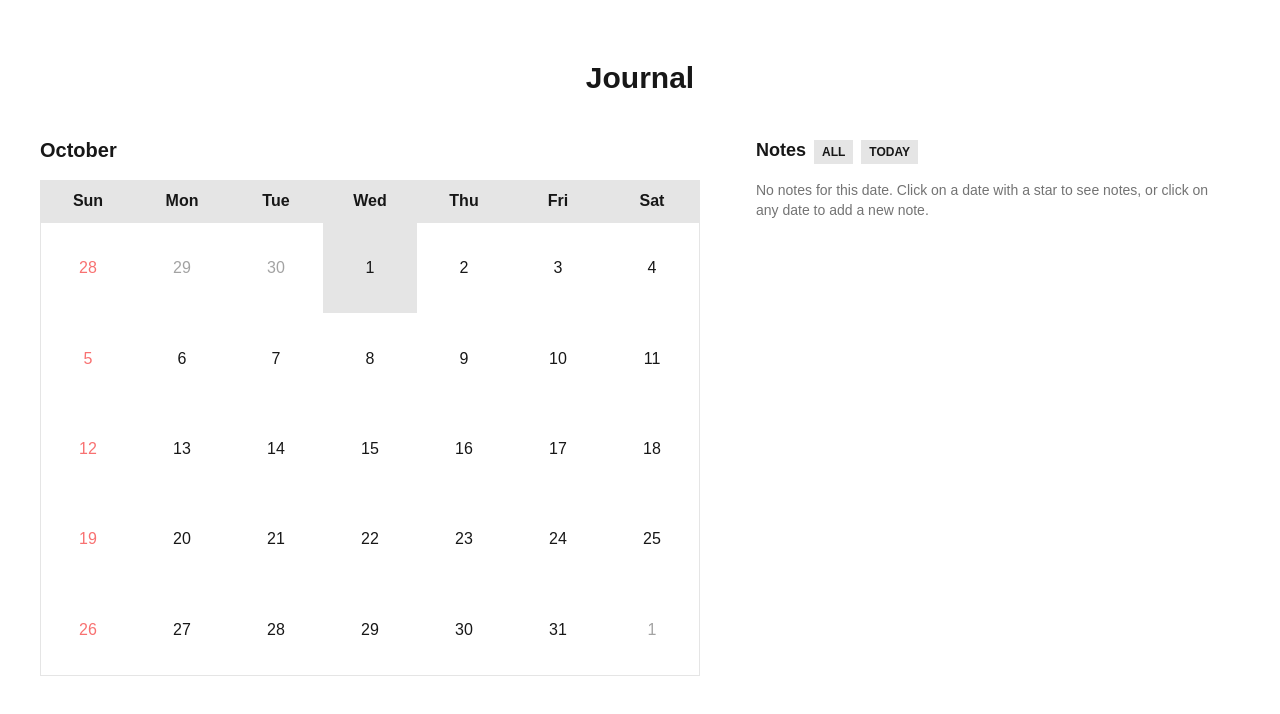
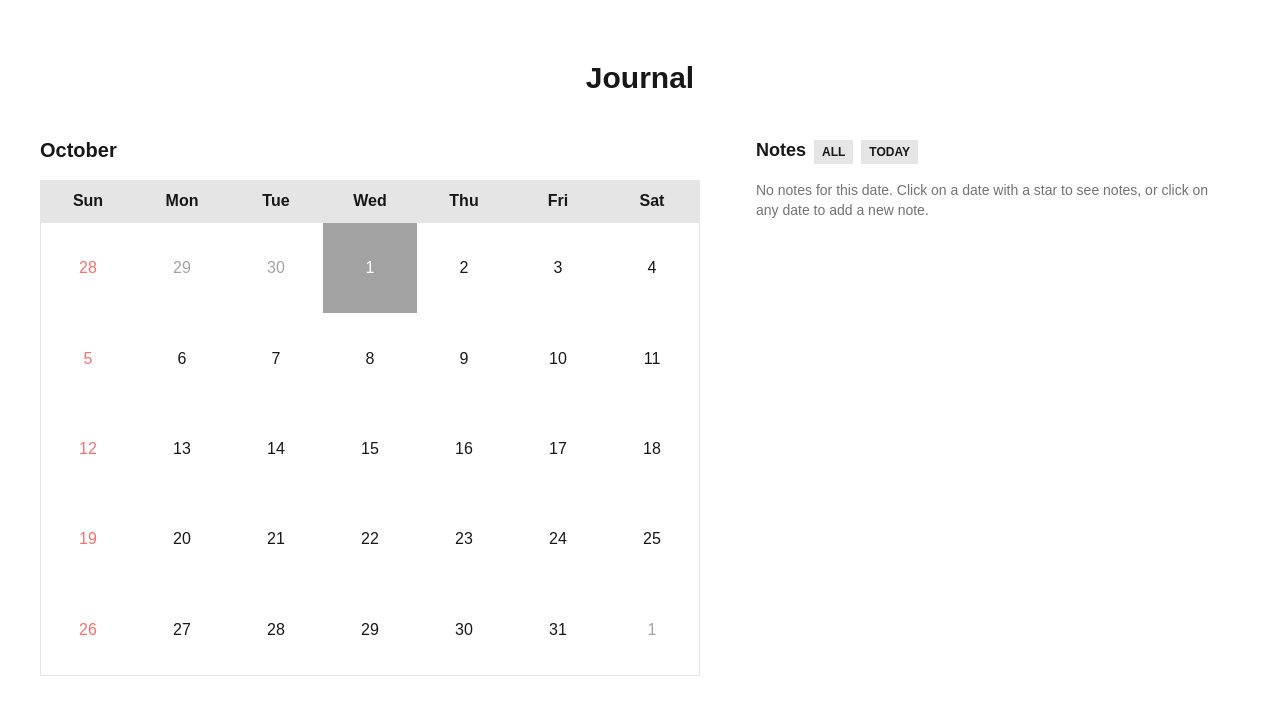
Before and after one commit to marjj/calendar-journal, a React (Create React App) app: page / in a window 1280 px wide. Shown: the top 714 px of the page. Built offline with nearby package versions, Linux system fonts and the light colour scheme; some icons are missing; a web font is replaced by a local one.

Commit message:
data add sample

```diff
--- a/src/App.js
+++ b/src/App.js
@@ -26,8 +26,8 @@ function App() {
   const [note, setNote] = useState({
     'title': '',
     'content': '',
-    'date': selectedDate.toLocaleDateString('en-US'),
-    'time': selectedDate.toLocaleTimeString('en-US', { hour: '2-digit', minute: '2-digit' })
+    'date': (selectedDate ?? new Date()).toLocaleDateString('en-US'),
+    'time': (selectedDate ?? new Date()).toLocaleTimeString('en-US', { hour: '2-digit', minute: '2-digit' })
   })
 
   useEffect(() => {
@@ -52,8 +52,8 @@ function App() {
   useEffect(() => {
     setNote({
       ...note,
-      date: selectedDate.toLocaleDateString('en-US'),
-      time: selectedDate.toLocaleTimeString('en-US', { hour: '2-digit', minute: '2-digit' })
+      date: (selectedDate ?? new Date()).toLocaleDateString('en-US'),
+      time: (new Date()).toLocaleString('en-US', { hour: 'numeric', minute: 'numeric', hour12: true })
     })
 
     dataUpdated()
@@ -64,10 +64,17 @@ function App() {
   }, [displayData])
 
   function dataUpdated () {
+
+    if (!selectedDate) {
+      setDisplayData({
+        data: data.data.sort((a, b) => new Date(b.date) - new Date(a.date))
+      })
+      return
+    }
     setDisplayData({
       data: data.data
         .sort((a, b) => new Date(b.date) - new Date(a.date))
-        .filter(d => new Date(d.date).toDateString() === selectedDate.toDateString())
+        .filter(d => new Date(d.date).toDateString() === selectedDate?.toDateString())
     })
   }
 
@@ -78,6 +85,7 @@ function App() {
         show={showPopup}
         callback={(type) => {
           if (type === 'confirm') {
+            console.log(note, 'before add note')
             data.updateData(note.date, note.title, note.content, note.time)
           }
 
@@ -147,6 +155,7 @@ function App() {
 
       <div className="grid grid-rows-[40%_1fr] md:grid-rows-1 md:grid-cols-[55%_1fr] gap-10 h-3/4 overflow-auto md:overflow-hidden">
         <Calendar
+          active={selectedDate}
           data={data.data.map(d => {
             return { date: d.date}
           })}
@@ -162,9 +171,11 @@ function App() {
             <div>
               <span className="text-lg font-bold mr-2">Notes</span>
               <button className="bg-neutral-200 mr-2 dark:bg-neutral-800 text-xs font-bold uppercase px-2 py-1"
-                onClick={(() => setDisplayData({ data: data.data.sort((a, b) => new Date(b.date) - new Date(a.date)) }))}
+                onClick={(() => setSelectedDate(null) )}
               >All</button>
-              <button className="bg-neutral-200 mr-2 dark:bg-neutral-800 text-xs font-bold uppercase px-2 py-1">Today</button>
+              <button className="bg-neutral-200 mr-2 dark:bg-neutral-800 text-xs font-bold uppercase px-2 py-1"
+                onClick={(() => setSelectedDate(new Date()) )}
+              >Today</button>
             </div>
             <button className="" onClick={() => setShowPopup(true)}><PlusIcon size={12}/></button>
           </div>
--- a/src/components/Calendar/index.js
+++ b/src/components/Calendar/index.js
@@ -1,7 +1,7 @@
 import { useEffect, useState } from 'react';
 import { ChevronLeftIcon, ChevronRightIcon, NorthStarIcon } from '@primer/octicons-react'
 
-function Calendar ({ data, callback }) {
+function Calendar ({ data, active, callback }) {
   const d = new Date()
   const [current, setCurrent] = useState(new Date(d.getFullYear(), d.getMonth()));
   const [dates, setDates] = useState([])
@@ -40,8 +40,10 @@ function Calendar ({ data, callback }) {
             const activeClass = d.date?.toDateString() === new Date().toDateString() ? 'bg-neutral-200 dark:bg-neutral-700 dark:text-white dark:hover:bg-neutral-600' : ''
             const sundayClass = d.day === 0 ? 'text-red-400' : ''
             const inactiveMonthClass = d.month !== (current.getMonth() + 1) ? 'text-neutral-400 dark:text-neutral-500' : ''
+            const isActive = active ? (d.date?.toDateString() === new Date(active).toDateString()) : false
+            const activeSelectedClass = isActive ? 'bg-neutral-400 text-white dark:bg-neutral-400 dark:text-white' : ''
             return (
-              <div key={`${d.key}`} onClick={() => callback(d) } className={`relative flex items-center justify-center cursor-pointer hover:bg-neutral-400 hover:text-gray-100 dark:hover:bg-neutral-100 dark:hover:text-gray-500 ${sundayClass} ${inactiveMonthClass} ${activeClass} h-full`}>
+              <div key={`${d.key}`} onClick={() => callback(d) } className={`relative flex items-center justify-center cursor-pointer hover:bg-neutral-400 hover:text-gray-100 dark:hover:bg-neutral-100 dark:hover:text-gray-500 h-full ${sundayClass} ${inactiveMonthClass} ${activeClass} ${activeSelectedClass}`}>
                 {d.date.getDate()}
 
                 { data.find(n =>
```
